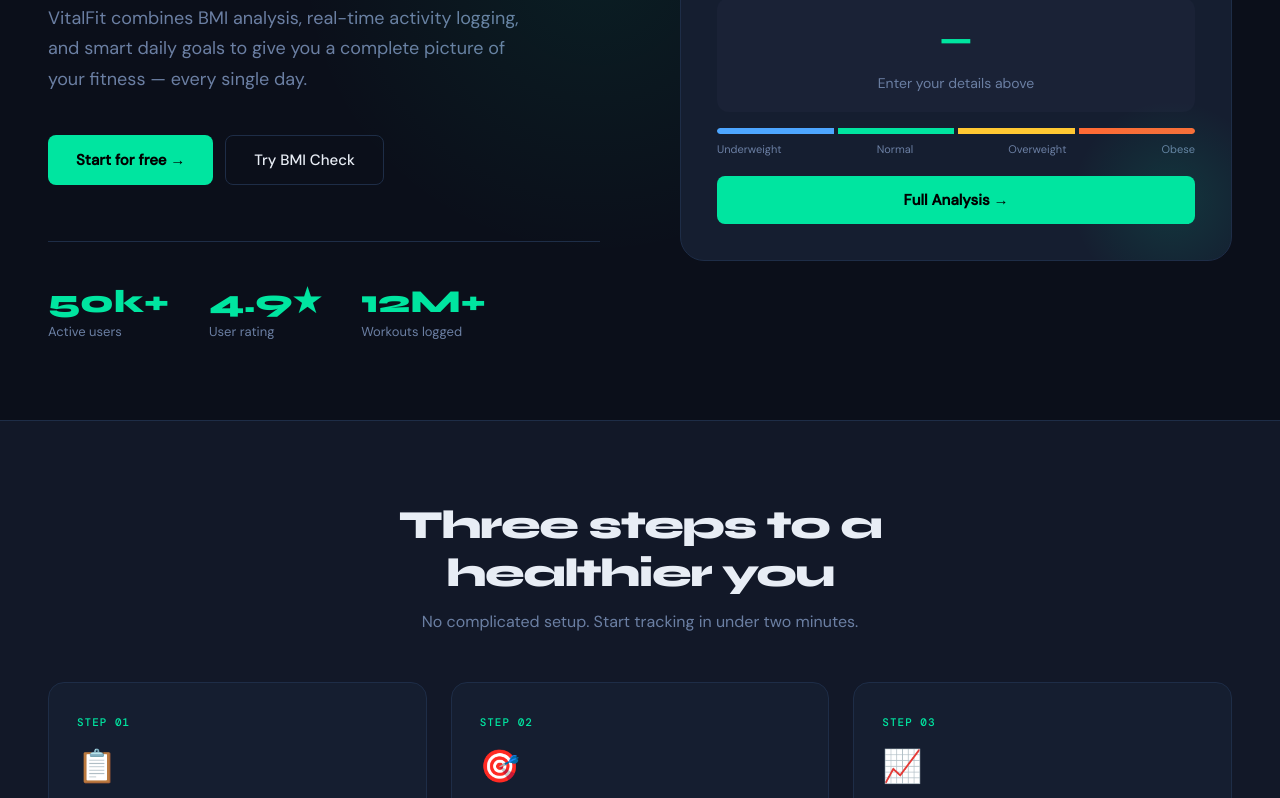
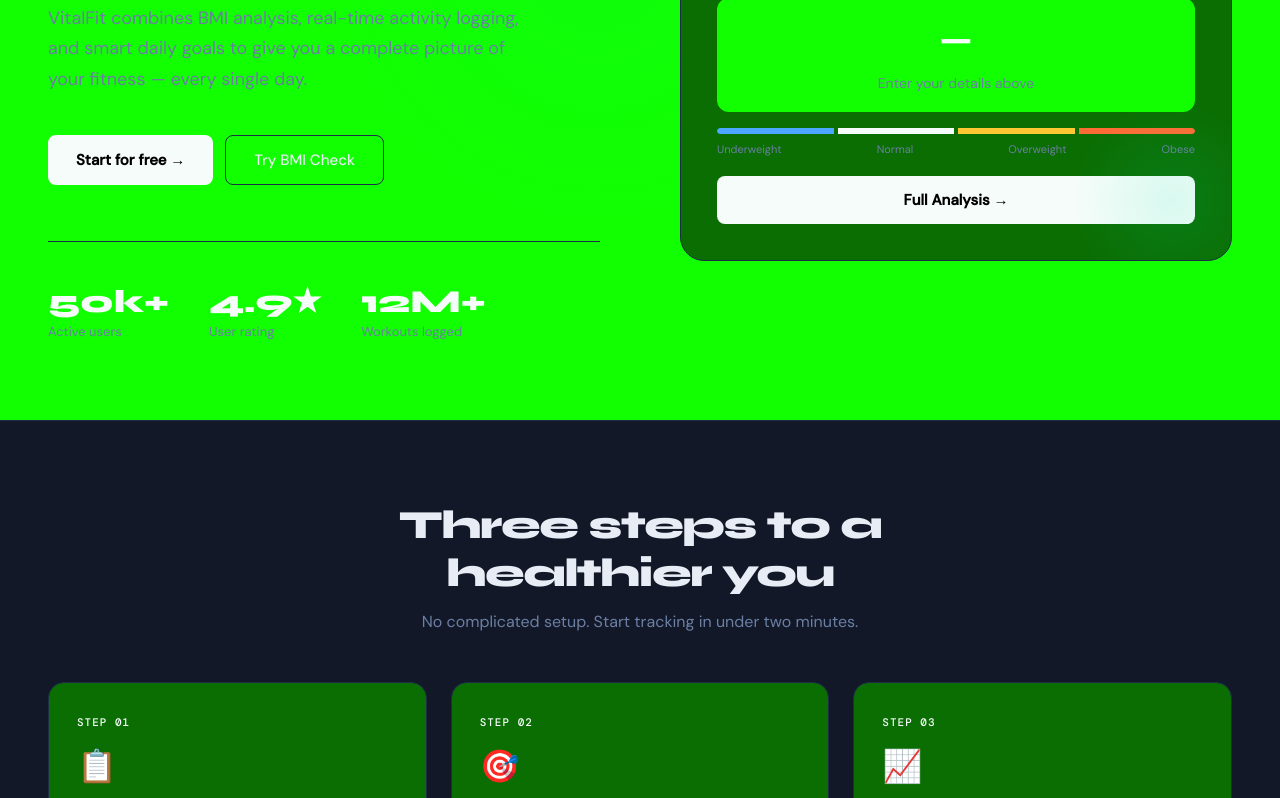
Before and after one commit to vaishu1208/collabration, a plain HTML site: page index.html in a window 1280 px wide. Shown: the part 488-1286 px from the top of the page. Drawn offline with nearby package versions, Linux system fonts and the light colour scheme.

Commit message:
change green colour

```diff
--- a/index.html
+++ b/index.html
@@ -7,16 +7,17 @@
   <link href="https://fonts.googleapis.com/css2?family=Syne:wght@400;600;700;800&family=DM+Sans:ital,wght@0,300;0,400;0,500;1,300&family=DM+Mono:wght@400;500&display=swap" rel="stylesheet"/>
   <style>
     :root {
-      --bg: #0b0f1a;
+      --bg: #11ff00;
       --surface: #121828;
-      --surface2: #1a2236;
+
+      --surface2: #11ff00;
       --border: #1e2d47;
-      --accent: #00e5a0;
-      --accent2: #0077ff;
+      --accent: #f6fcfa;
+      --accent2: #11ff00;
       --warn: #ff6b35;
       --text: #e8edf5;
       --muted: #6b7fa3;
-      --card: #151e30;
+      --card: #0a6e03;
       --radius: 16px;
       --radius-sm: 8px;
     }
```
Also changed, not shown: 1 other file.
